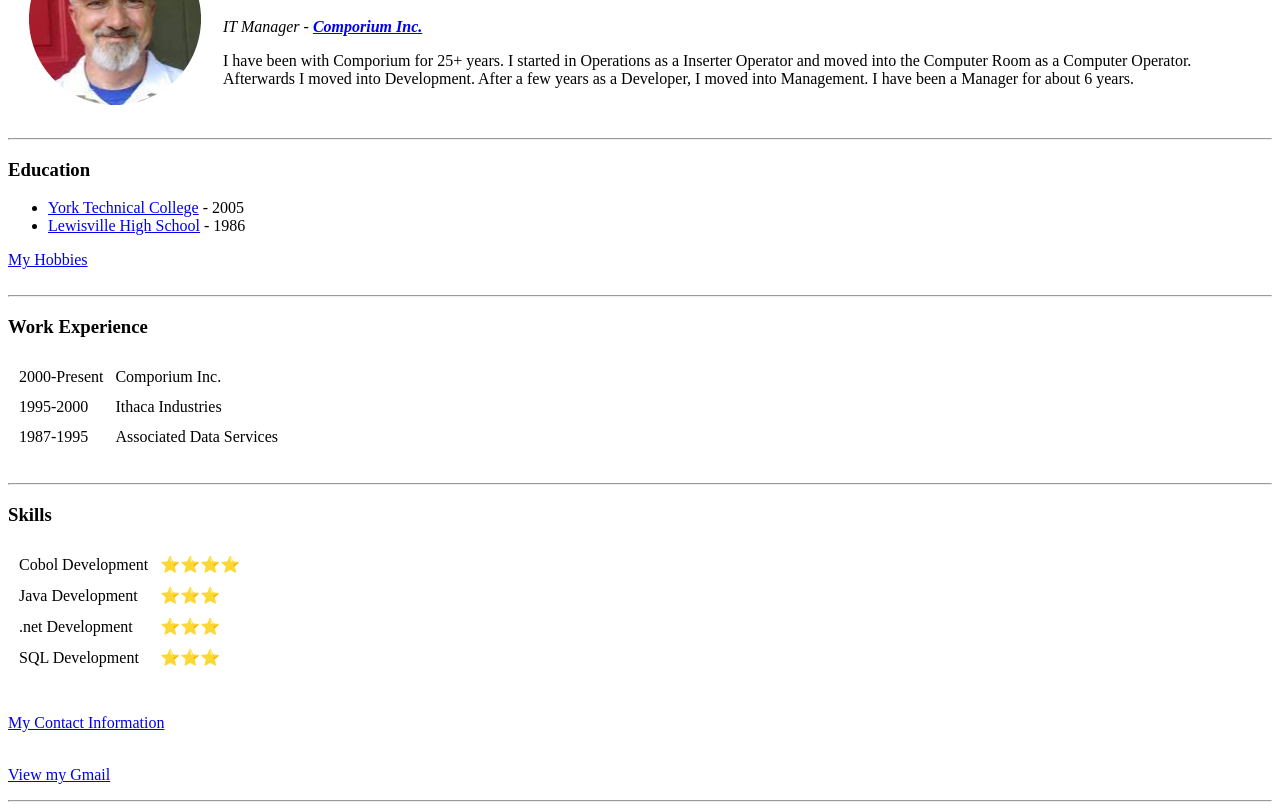
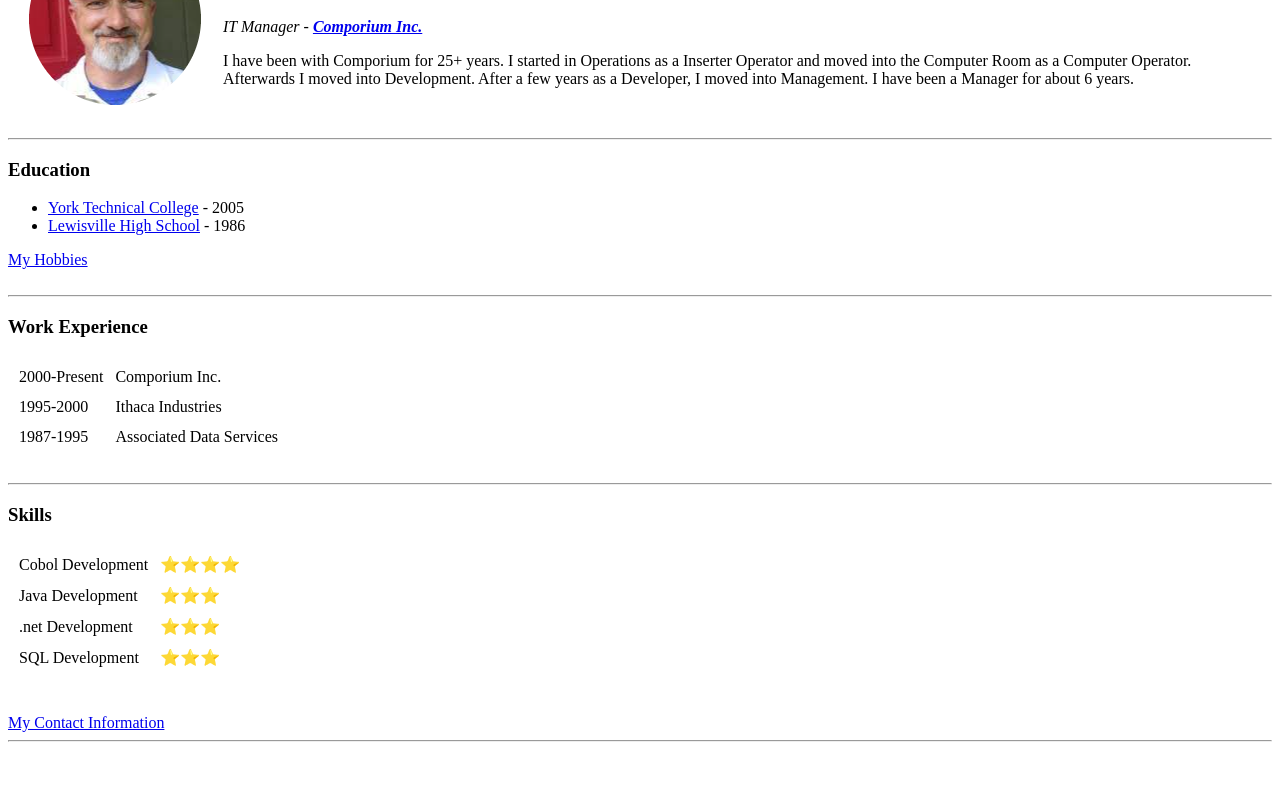
Before and after one commit to JoWesTaylor/wt, a plain HTML site: page index.html in a window 1280 px wide. Shown: the part 96-906 px from the top of the page. After the commit the page ends 846 px from the top, so only its background shows below. Drawn offline with Linux system fonts and the light colour scheme.

Commit message:
Update 1 remove contact email

```diff
--- a/index.html
+++ b/index.html
@@ -85,8 +85,6 @@
   <br>
   <a href="contact_information.html">My Contact Information</a>
   <br>
-  <br>
-  <p><a href="https://mail.google.com/mail/u/0/#inbox">View my Gmail</a></p>
   <hr>
 </body>
 
```
